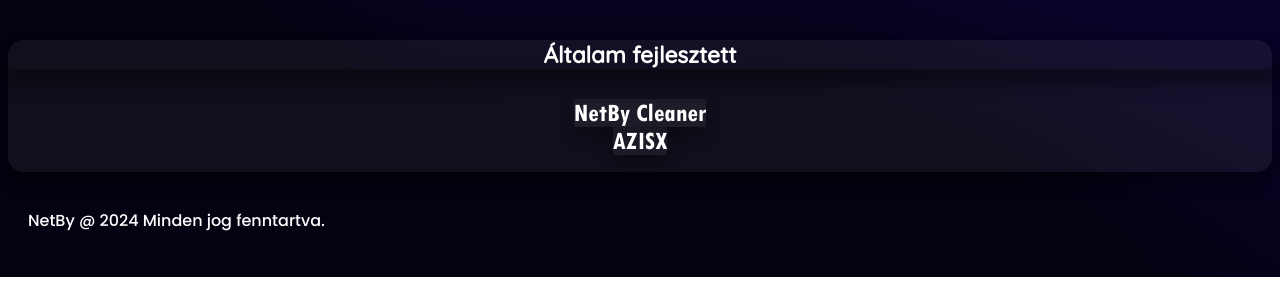
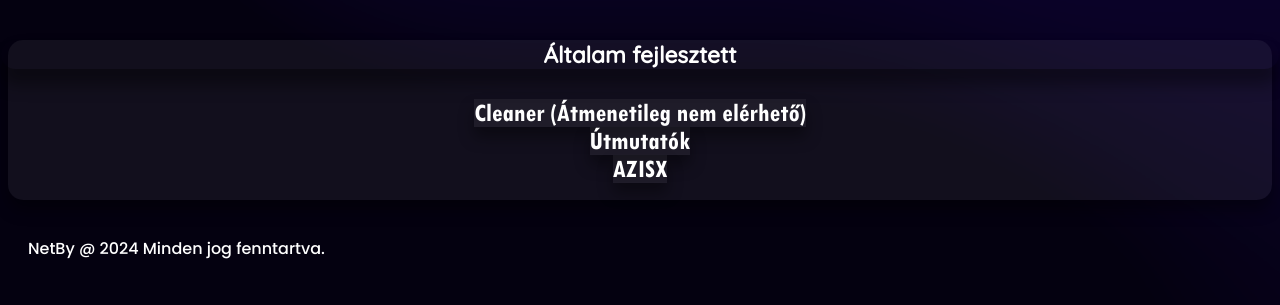
Before and after one commit to viteliofficial/viteli.hu, a website: page index.html in a window 1280 px wide. Shown: the part 1196-1501 px from the top of the page. Before the commit the page ends 1473 px from the top, so only its background shows below. Drawn offline with Linux system fonts and the light colour scheme; no server answers.

Commit message:
Update index.html

```diff
--- a/index.html
+++ b/index.html
@@ -25,9 +25,10 @@
     <link rel="shortcut icon" href="favicon/favicon.ico" type="image/x-icon">
     <title>Kezdőlap</title>
     <script src="JS/jquery.min.js"></script>
+
     <meta property="og:title" content="NetBy">
     <meta property="og:type" content="website">
-    <meta property="og:url" content="https://netby-official.github.io/NetBy.hu/">
+    <meta property="og:url" content="https://netby-official.github.io/NetBy.hu">
     <meta name="keywords" content="NetBy Weboldal">
     <meta name="description" content="NetBy Weboldala">
 </head>
@@ -67,9 +68,12 @@
     </center><br></div>
       <div class="egyebweboldalak">
 
+
       <div class="underline"><h4>Általam fejlesztett</h4></div>
 
-       <a href="https://netbyofficial.github.io/NetBy-Cleaner"><strong>NetBy Cleaner</strong></a>
+       <a href="https://netbyofficial.github.io/NetBy-Cleaner"><strong>Cleaner (Átmenetileg nem elérhető)</strong></a>
+       <br>
+       <a href="https://netby-official.github.io/NetBy-utmutatok"><strong>Útmutatók</strong></a>
        <br>
        <a href="AZISX/index.html">AZISX</a>
        <br><br>
```
